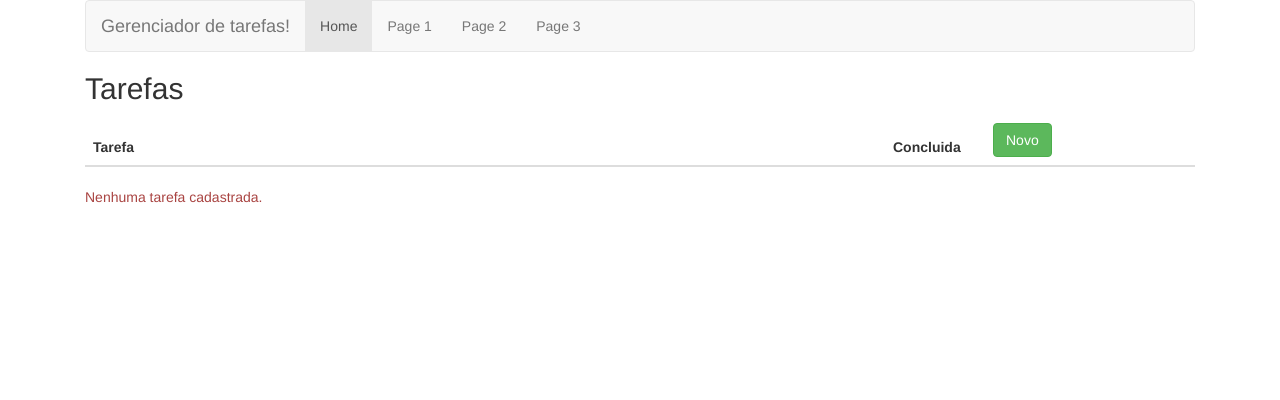
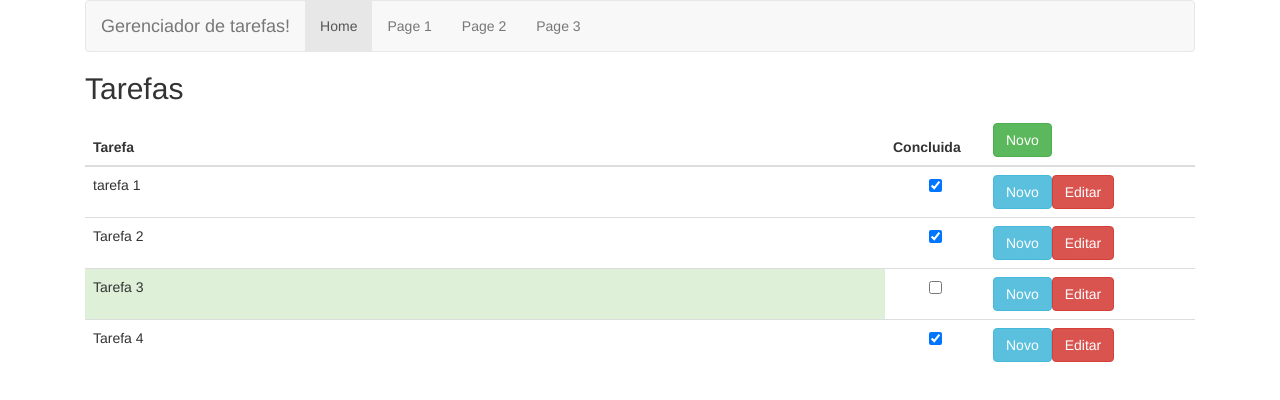
Before and after one commit to giovannirp/angular2, an Angular app in the folder gerenciador-tarefas/gerenciador-de-tarefas/: page /tarefas/listar in a window 1280 px wide. Shown: the top 400 px of the page. Built offline with nearby package versions, Linux system fonts and the light colour scheme.

Commit message:
acertando rota de cadastrar

```diff
--- /dev/null
+++ b/gerenciador-tarefas/gerenciador-de-tarefas/src/app/tarefas/cadastrar/cadastrar-tarefa.component.html
@@ -0,0 +1,7 @@
+<a [routerLink]="['/']">
+  voltar
+</a>
+
+<p>
+  cadastrar-tarefa works!
+</p>
--- /dev/null
+++ b/gerenciador-tarefas/gerenciador-de-tarefas/src/app/tarefas/cadastrar/cadastrar-tarefa.component.ts
@@ -0,0 +1,15 @@
+import { Component, OnInit } from '@angular/core';
+
+@Component({
+  selector: 'app-cadastrar-tarefa',
+  templateUrl: './cadastrar-tarefa.component.html',
+  styleUrls: ['./cadastrar-tarefa.component.scss']
+})
+export class CadastrarTarefaComponent implements OnInit {
+
+  constructor() { }
+
+  ngOnInit() {
+  }
+
+}
--- /dev/null
+++ b/gerenciador-tarefas/gerenciador-de-tarefas/src/app/tarefas/cadastrar/index.ts
@@ -0,0 +1 @@
+export * from './cadastrar-tarefa.component';
--- a/gerenciador-tarefas/gerenciador-de-tarefas/src/app/tarefas/index.ts
+++ b/gerenciador-tarefas/gerenciador-de-tarefas/src/app/tarefas/index.ts
@@ -3,3 +3,4 @@
 export * from './listar';
 export * from './tarefas-routing.module';
 export * from './cad-novo';
+export * from './cadastrar';
--- a/gerenciador-tarefas/gerenciador-de-tarefas/src/app/tarefas/listar/listar-tarefa.component.html
+++ b/gerenciador-tarefas/gerenciador-de-tarefas/src/app/tarefas/listar/listar-tarefa.component.html
@@ -5,7 +5,11 @@
           <th width="800">Tarefa</th>
           <th width="100">Concluida</th>
           <th>
-            <a class="btn btn-success">Novo</a>
+            <a
+                class="btn btn-success"
+                [routerLink]="['/tarefas/cadastrar']">
+              Novo
+            </a>
           </th>
         </tr>
       </thead>
--- a/gerenciador-tarefas/gerenciador-de-tarefas/src/app/tarefas/listar/listar-tarefa.component.ts
+++ b/gerenciador-tarefas/gerenciador-de-tarefas/src/app/tarefas/listar/listar-tarefa.component.ts
@@ -14,6 +14,12 @@
 
   ngOnInit() {
     this.tarefas = this.listarTodos();
+    this.tarefas = [
+      new Tarefa(1, "tarefa 1", true),
+      new Tarefa(2,"Tarefa 2", true),
+      new Tarefa(2,"Tarefa 3", false),
+      new Tarefa(2,"Tarefa 4", true)
+    ];
   }
 
   listarTodos(): Tarefa[] {
--- a/gerenciador-tarefas/gerenciador-de-tarefas/src/app/tarefas/tarefas-routing.module.ts
+++ b/gerenciador-tarefas/gerenciador-de-tarefas/src/app/tarefas/tarefas-routing.module.ts
@@ -1,6 +1,7 @@
 import { Routes } from '@angular/router';
 import { ListarTarefaComponent } from './listar';
 import { CadNovoComponent } from './cad-novo';
+import { CadastrarTarefaComponent } from './cadastrar';
 
 export const TarefaRoutes: Routes = [
     {
@@ -14,5 +15,10 @@
     {
         path: 'tarefas/cadNovo',
         component: CadNovoComponent
+    },
+    {
+        path: 'tarefas/cadastrar',
+        component: CadastrarTarefaComponent
     }
+
 ];
--- a/gerenciador-tarefas/gerenciador-de-tarefas/src/app/tarefas/tarefas.module.ts
+++ b/gerenciador-tarefas/gerenciador-de-tarefas/src/app/tarefas/tarefas.module.ts
@@ -6,6 +6,7 @@
 import { TarefasService } from './shared';
 import { ListarTarefaComponent } from './listar';
 import { CadNovoComponent } from './cad-novo/cad-novo.component';
+import { CadastrarTarefaComponent } from './cadastrar';
 
 @NgModule({
   imports: [
@@ -15,7 +16,8 @@
   ],
   declarations: [
     ListarTarefaComponent,
-    CadNovoComponent
+    CadNovoComponent,
+    CadastrarTarefaComponent
   ],
   providers: [
     TarefasService
```
Also changed, not shown: gerenciador-tarefas/gerenciador-de-tarefas/src/app/tarefas/cadastrar/cadastrar-tarefa.component.scss (added), 1 other file (tests, documents, lock files or other folders).
